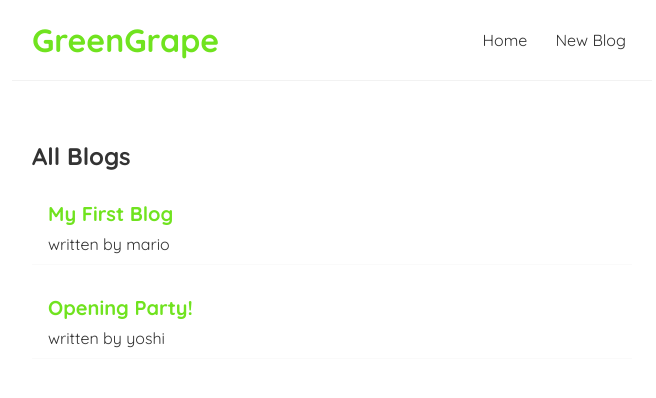
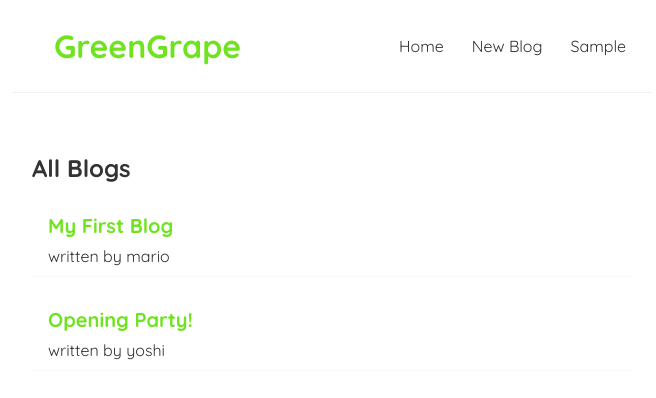
Before and after one commit to vhillyjay/GreenGrape, a React (Create React App) app: page / in a window 1280 px wide. Shown: the top 398 px of the page, without its empty margins (308-964 px from the left). Built offline with nearby package versions, Linux system fonts and the light colour scheme; data requests are answered from the project's data file.

Commit message:
routerLinks / Link to

```diff
--- a/src/Navbar.js
+++ b/src/Navbar.js
@@ -1,10 +1,16 @@
+import { Link } from "react-router-dom";
+
 const Navbar = () => {
     return (
         <div className="navbar">
-            <h1>GreenGrape</h1>
+            {/* <h1>GreenGrape</h1> */}
+            <Link to="/"><h1>GreenGrape</h1></Link>
             <div className="links">
-                <a href="/">Home</a>
-                <a href="/create">New Blog</a>
+                {/* <a href="/">Home</a>
+                <a href="/create">New Blog</a> */}
+                <Link to="/">Home</Link>
+                <Link to="/create">New Blog</Link>
+                <Link to="/sample">Sample</Link>
             </div>
         </div>
      );
```
